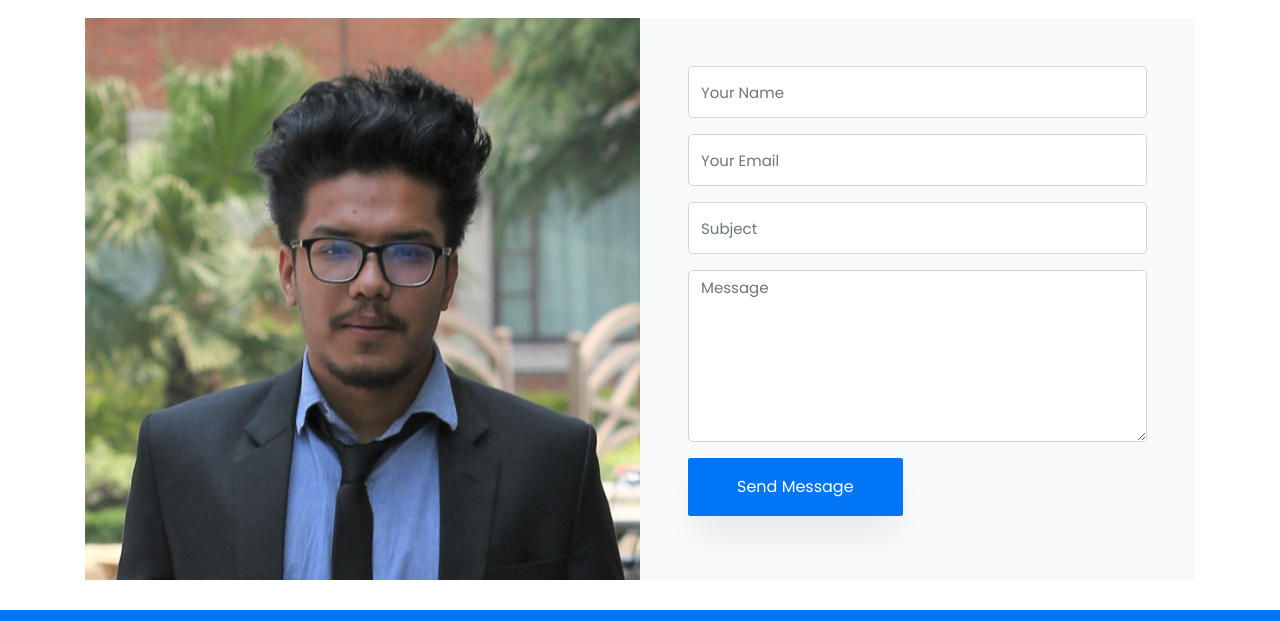
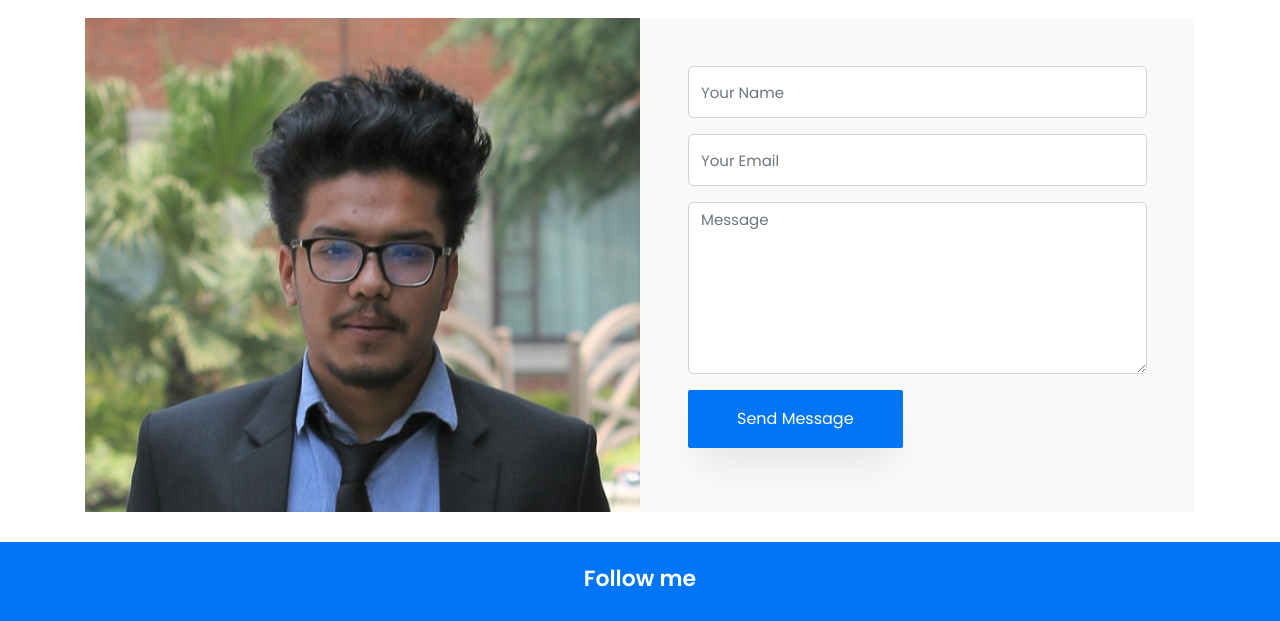
Before and after one commit to austere9/portfolio, a plain HTML site: page index.html in a window 1280 px wide. Shown: the part 4598-5219 px from the top of the page. Drawn offline with Linux system fonts and the light colour scheme.

Commit message:
Update index.html

```diff
--- a/index.html
+++ b/index.html
@@ -423,11 +423,11 @@
 <div class="form-group">
 <input type="text" class="form-control" placeholder="Your Email" name="email">
 </div>
+<!-- <div class="form-group">
+<input type="text" class="form-control" placeholder="Subject" name="subject">
+</div> -->
 <div class="form-group">
-<input type="text" class="form-control" placeholder="Subject" name="subject">
-</div>
-<div class="form-group">
-<textarea name="" id="" cols="30" rows="7" class="form-control" placeholder="Message" name="message"></textarea>
+<textarea name="" id="" cols="30" rows="7" class="form-control" placeholder="Message" name="message" id="message"></textarea>
 </div>
 <div class="form-group">
 <input type="submit" value="Send Message" class="btn btn-primary py-3 px-5">
```
